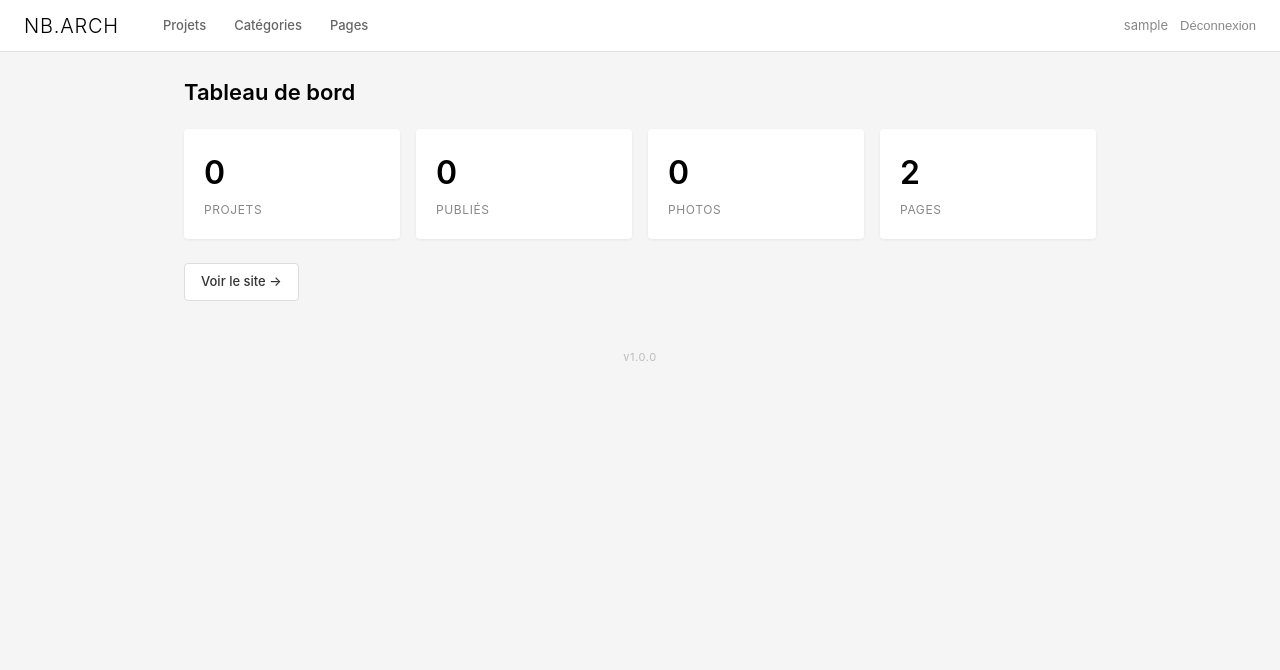
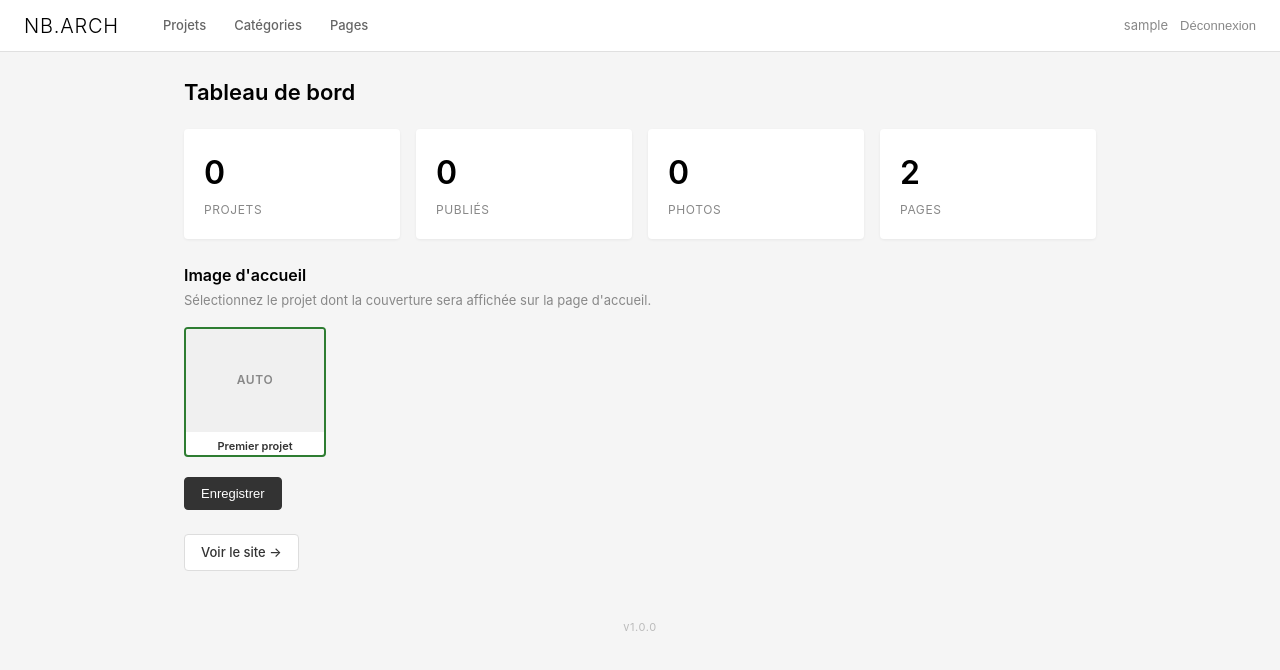
Before and after one commit to pmenoux/nbarch, a PHP site: page /nbadmin/index.php in a window 1280 px wide. Shown: the top 670 px of the page. Run offline with PHP 8.4, Linux system fonts and the light colour scheme; the visitor is signed in with stand-in values (Sample User, id 1); data comes from the database, SQL or seed files in the repository; data that the repository does not hold is empty; a stand-in replaces the project's code that opens the database connection; some libraries are stand-ins or nearby versions.

Commit message:
Align homepage image with nav + admin homepage image selector
- Add .content-home class to align homepage image top with RÉALISATIONS
- Add reglages table (key/value) with get_reglage/set_reglage helpers
- Add homepage image selector in admin dashboard (visual grid with thumbnails)
- index.php reads accueil_projet_id setting, fallback to first project

Co-Authored-By: Claude Opus 4.6 <noreply@anthropic.com>

```diff
--- a/includes/header.php
+++ b/includes/header.php
@@ -21,6 +21,7 @@ $current_cat_slug    = $current_cat_slug ?? '';
 $current_projet_slug = $current_projet_slug ?? '';
 $current_page_slug   = $current_page_slug ?? '';
 $page_title          = $page_title ?? APP_NAME;
+$content_class       = $content_class ?? '';
 ?>
 <!DOCTYPE html>
 <html lang="fr">
@@ -83,4 +84,4 @@ $page_title          = $page_title ?? APP_NAME;
         </div>
     </nav>
 
-    <main class="content">
+    <main class="content<?= $content_class ? ' ' . $content_class : '' ?>">
--- a/includes/helpers.php
+++ b/includes/helpers.php
@@ -47,3 +47,18 @@ function get_cover(int $projet_id): array|false {
 function photo_url(int $projet_id, string $filename): string {
     return UPLOAD_URL . $projet_id . '/' . rawurlencode($filename);
 }
+
+// Réglages (table clé/valeur)
+function get_reglage(string $cle, ?string $defaut = null): ?string {
+    $row = DB::fetchOne('SELECT valeur FROM reglages WHERE cle = ?', [$cle]);
+    return $row ? $row['valeur'] : $defaut;
+}
+
+function set_reglage(string $cle, ?string $valeur): void {
+    $exists = DB::fetchOne('SELECT 1 FROM reglages WHERE cle = ?', [$cle]);
+    if ($exists) {
+        DB::query('UPDATE reglages SET valeur = ? WHERE cle = ?', [$valeur, $cle]);
+    } else {
+        DB::query('INSERT INTO reglages (cle, valeur) VALUES (?, ?)', [$cle, $valeur]);
+    }
+}
--- a/nbadmin/css/admin.css
+++ b/nbadmin/css/admin.css
@@ -337,6 +337,77 @@ body {
 .ql-toolbar.ql-snow { border-color: #ddd; border-radius: 3px 3px 0 0; }
 .ql-container.ql-snow { border-color: #ddd; border-radius: 0 0 3px 3px; }
 
+/* --- Accueil selector --- */
+.accueil-section {
+    margin-bottom: 24px;
+}
+.accueil-section h2 {
+    font-size: 16px;
+    font-weight: 600;
+    margin-bottom: 4px;
+    color: #000;
+}
+.accueil-help {
+    font-size: 13px;
+    color: #888;
+    margin-bottom: 16px;
+}
+.accueil-grid {
+    display: grid;
+    grid-template-columns: repeat(auto-fill, minmax(140px, 1fr));
+    gap: 12px;
+    margin-bottom: 16px;
+}
+.accueil-card {
+    position: relative;
+    background: #fff;
+    border: 2px solid #e0e0e0;
+    border-radius: 4px;
+    overflow: hidden;
+    cursor: pointer;
+    transition: border-color .15s;
+    text-align: center;
+}
+.accueil-card:hover { border-color: #999; }
+.accueil-card.selected { border-color: #2e7d32; }
+.accueil-card input[type="radio"] {
+    position: absolute;
+    opacity: 0;
+    pointer-events: none;
+}
+.accueil-thumb {
+    width: 100%;
+    aspect-ratio: 4/3;
+    object-fit: cover;
+    display: block;
+}
+.accueil-auto {
+    display: flex;
+    align-items: center;
+    justify-content: center;
+    background: #f0f0f0;
+    color: #888;
+    font-size: 12px;
+    font-weight: 600;
+    letter-spacing: .05em;
+}
+.accueil-name {
+    padding: 6px 8px 0;
+    font-size: 11px;
+    font-weight: 600;
+    color: #333;
+    white-space: nowrap;
+    overflow: hidden;
+    text-overflow: ellipsis;
+}
+.accueil-cat {
+    padding: 0 8px 6px;
+    font-size: 10px;
+    color: #999;
+    text-transform: uppercase;
+    letter-spacing: .03em;
+}
+
 /* --- Footer --- */
 .admin-footer {
     text-align: center;
--- a/nbadmin/js/admin.js
+++ b/nbadmin/js/admin.js
@@ -209,6 +209,18 @@ document.addEventListener('DOMContentLoaded', function () {
     }
 
     // ========================================
+    // Accueil image selector (radio cards)
+    // ========================================
+    document.querySelectorAll('.accueil-card input[type="radio"]').forEach(function (radio) {
+        radio.addEventListener('change', function () {
+            document.querySelectorAll('.accueil-card').forEach(function (c) {
+                c.classList.remove('selected');
+            });
+            this.closest('.accueil-card').classList.add('selected');
+        });
+    });
+
+    // ========================================
     // Quill WYSIWYG editors
     // ========================================
     var quillConfig = {
--- a/nbadmin/views/dashboard.php
+++ b/nbadmin/views/dashboard.php
@@ -3,6 +3,18 @@ $nb_projets = DB::fetchOne("SELECT COUNT(*) AS n FROM projets")['n'];
 $nb_publies = DB::fetchOne("SELECT COUNT(*) AS n FROM projets WHERE statut = 'publié'")['n'];
 $nb_photos  = DB::fetchOne("SELECT COUNT(*) AS n FROM photos")['n'];
 $nb_pages   = DB::fetchOne("SELECT COUNT(*) AS n FROM pages")['n'];
+
+// Projets publiés pour le sélecteur d'accueil
+$projets_publies = DB::fetchAll(
+    "SELECT p.id, p.titre, c.nom AS cat_nom
+     FROM projets p
+     JOIN categories c ON c.id = p.categorie_id
+     WHERE p.statut = 'publié'
+     ORDER BY c.ordre, p.ordre"
+);
+
+// Réglage actuel
+$accueil_id = get_reglage('accueil_projet_id');
 ?>
 
 <div class="stats">
@@ -24,4 +36,46 @@ $nb_pages   = DB::fetchOne("SELECT COUNT(*) AS n FROM pages")['n'];
     </div>
 </div>
 
-<p><a href="<?= APP_URL ?>/" target="_blank" class="btn">Voir le site &rarr;</a></p>
+<!-- Sélection image d'accueil -->
+<div class="accueil-section">
+    <h2>Image d'accueil</h2>
+    <p class="accueil-help">Sélectionnez le projet dont la couverture sera affichée sur la page d'accueil.</p>
+
+    <form method="post" action="<?= APP_URL ?>/actions/reglage_save.php">
+        <?= csrf_field() ?>
+
+        <div class="accueil-grid">
+            <!-- Option auto (premier projet) -->
+            <label class="accueil-card<?= !$accueil_id ? ' selected' : '' ?>">
+                <input type="radio" name="accueil_projet_id" value="0"
+                       <?= !$accueil_id ? 'checked' : '' ?>>
+                <div class="accueil-thumb accueil-auto">AUTO</div>
+                <div class="accueil-name">Premier projet</div>
+            </label>
+
+            <?php foreach ($projets_publies as $pp):
+                $cover = get_cover($pp['id']);
+                $is_selected = ((int)$accueil_id === $pp['id']);
+            ?>
+            <label class="accueil-card<?= $is_selected ? ' selected' : '' ?>">
+                <input type="radio" name="accueil_projet_id" value="<?= $pp['id'] ?>"
+                       <?= $is_selected ? 'checked' : '' ?>>
+                <?php if ($cover): ?>
+                <img class="accueil-thumb" src="<?= photo_url($pp['id'], $cover['filename']) ?>"
+                     alt="<?= e($pp['titre']) ?>">
+                <?php else: ?>
+                <div class="accueil-thumb accueil-auto">—</div>
+                <?php endif; ?>
+                <div class="accueil-name"><?= e($pp['titre']) ?></div>
+                <div class="accueil-cat"><?= e($pp['cat_nom']) ?></div>
+            </label>
+            <?php endforeach; ?>
+        </div>
+
+        <div class="form-actions">
+            <button type="submit" class="btn btn-primary">Enregistrer</button>
+        </div>
+    </form>
+</div>
+
+<p style="margin-top: 24px;"><a href="<?= APP_URL ?>/" target="_blank" class="btn">Voir le site &rarr;</a></p>
```
Also changed, not shown: actions/reglage_save.php (added, +34 -0 lines), assets/css/style.css (+9 -1 lines), index.php (+16 -1 lines), sql/create_reglages.php (added, +21 -0 lines).
